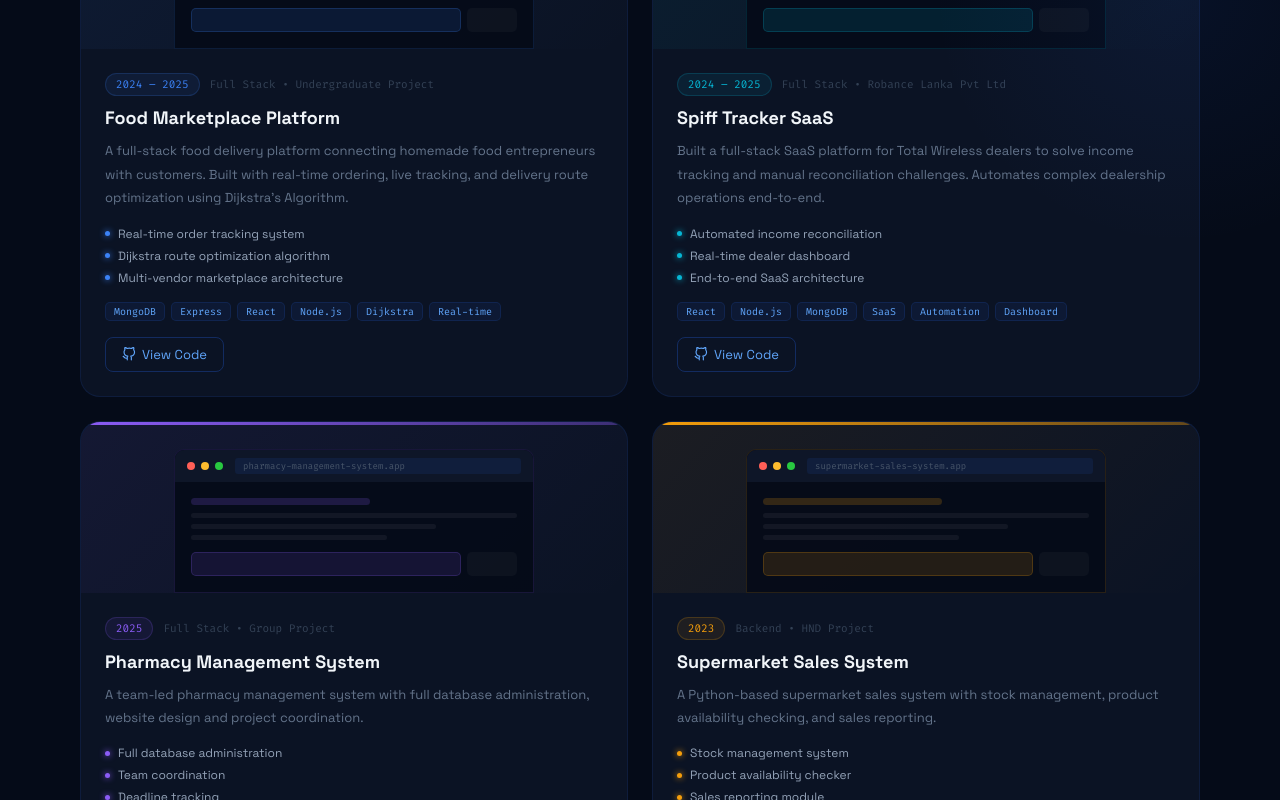
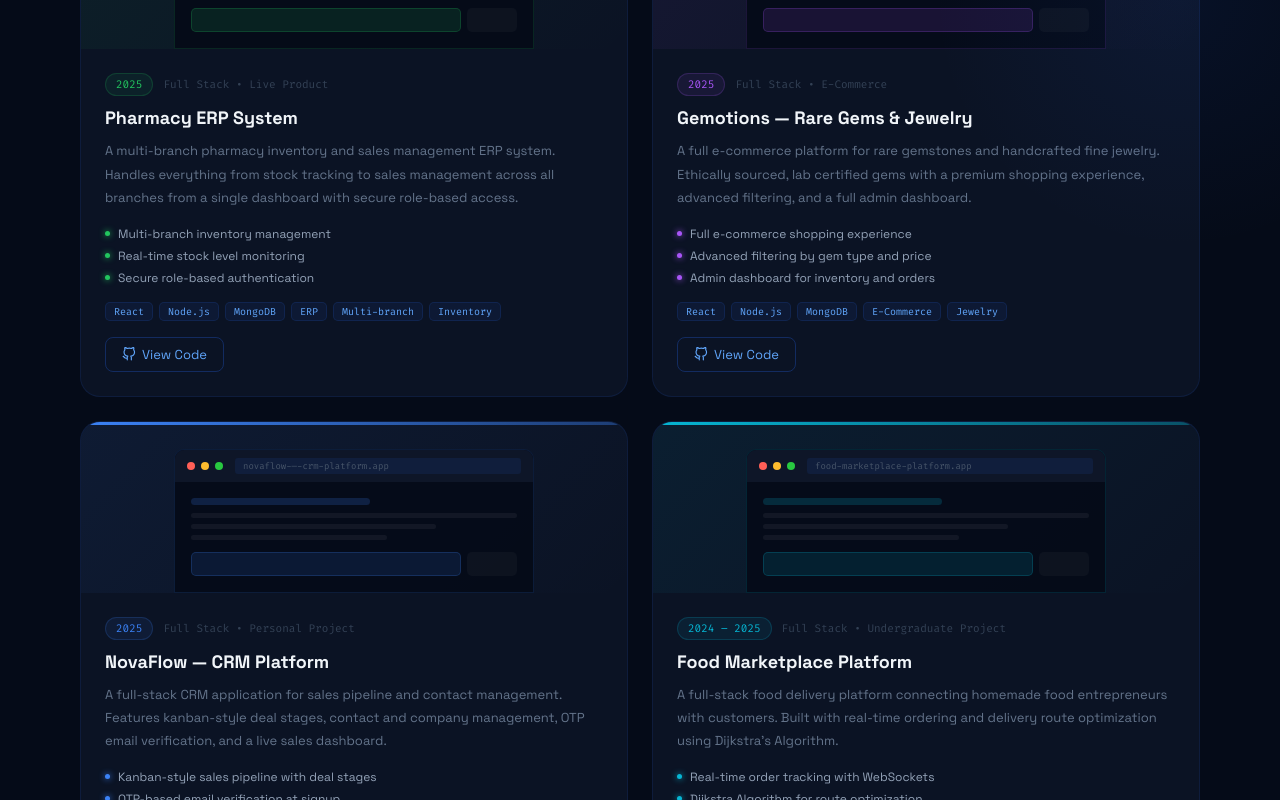
Before and after one commit to ishthiyaqAhamed/ishthiyaq-portfolio, a Next.js app: page / in a window 1280 px wide. Shown: the part 3900-4700 px from the top of the page. Built offline with nearby package versions, Linux system fonts and the light colour scheme.

Commit message:
added projects

```diff
--- a/app/components/sections/Projects.jsx
+++ b/app/components/sections/Projects.jsx
@@ -7,47 +7,67 @@ import Link from 'next/link'
 
 const projects = [
   {
-    title: 'Food Marketplace Platform',
-    category: 'Full Stack • Undergraduate Project',
-    description: 'A full-stack food delivery platform connecting homemade food entrepreneurs with customers. Built with real-time ordering, live tracking, and delivery route optimization using Dijkstra\'s Algorithm.',
-    tags: ['MongoDB', 'Express', 'React', 'Node.js', 'Dijkstra', 'Real-time'],
-    color: '#3b82f6',
-    year: '2024 – 2025',
+    title: 'Pharmacy ERP System',
+    category: 'Full Stack • Live Product',
+    description: 'A multi-branch pharmacy inventory and sales management ERP system. Handles everything from stock tracking to sales management across all branches from a single dashboard with secure role-based access.',
+    tags: ['React', 'Node.js', 'MongoDB', 'ERP', 'Multi-branch', 'Inventory'],
+    color: '#22c55e',
+    year: '2025',
     github: 'https://github.com/ishthiyaqAhamed',
-    highlights: ['Real-time order tracking system', 'Dijkstra route optimization algorithm', 'Multi-vendor marketplace architecture'],
+    live: 'https://pharmacy-erp-lime.vercel.app/',
+    highlights: [
+      'Multi-branch inventory management',
+      'Real-time stock level monitoring',
+      'Secure role-based authentication',
+    ],
     featured: true,
   },
   {
-    title: 'Spiff Tracker SaaS',
-    category: 'Full Stack • Robance Lanka Pvt Ltd',
-    description: 'Built a full-stack SaaS platform for Total Wireless dealers to solve income tracking and manual reconciliation challenges. Automates complex dealership operations end-to-end.',
-    tags: ['React', 'Node.js', 'MongoDB', 'SaaS', 'Automation', 'Dashboard'],
+    title: 'Gemotions — Rare Gems & Jewelry',
+    category: 'Full Stack • E-Commerce',
+    description: 'A full e-commerce platform for rare gemstones and handcrafted fine jewelry. Ethically sourced, lab certified gems with a premium shopping experience, advanced filtering, and a full admin dashboard.',
+    tags: ['React', 'Node.js', 'MongoDB', 'E-Commerce', 'Jewelry'],
+    color: '#a855f7',
+    year: '2025',
+    github: 'https://github.com/ishthiyaqAhamed',
+    live: 'https://gemotions.shop/',
+    highlights: [
+      'Full e-commerce shopping experience',
+      'Advanced filtering by gem type and price',
+      'Admin dashboard for inventory and orders',
+    ],
+    featured: true,
+  },
+  {
+    title: 'NovaFlow — CRM Platform',
+    category: 'Full Stack • Personal Project',
+    description: 'A full-stack CRM application for sales pipeline and contact management. Features kanban-style deal stages, contact and company management, OTP email verification, and a live sales dashboard.',
+    tags: ['Next.js', 'TypeScript', 'PostgreSQL', 'Prisma', 'Tailwind', 'CRM'],
+    color: '#3b82f6',
+    year: '2025',
+    github: 'https://github.com/ishthiyaqAhamed',
+    live: 'https://novaflowpro.online',
+    highlights: [
+      'Kanban-style sales pipeline with deal stages',
+      'OTP-based email verification at signup',
+      'Custom design system with Tailwind CSS',
+    ],
+    featured: true,
+  },
+  {
+    title: 'Food Marketplace Platform',
+    category: 'Full Stack • Undergraduate Project',
+    description: 'A full-stack food delivery platform connecting homemade food entrepreneurs with customers. Built with real-time ordering and delivery route optimization using Dijkstra\'s Algorithm.',
+    tags: ['MongoDB', 'Express', 'React', 'Node.js', 'Dijkstra', 'Real-time'],
     color: '#06b6d4',
     year: '2024 – 2025',
     github: 'https://github.com/ishthiyaqAhamed',
-    highlights: ['Automated income reconciliation', 'Real-time dealer dashboard', 'End-to-end SaaS architecture'],
-    featured: true,
-  },
-  {
-    title: 'Pharmacy Management System',
-    category: 'Full Stack • Group Project',
-    description: 'A team-led pharmacy management system with full database administration, website design and project coordination.',
-    tags: ['SQL', 'MySQL', 'Web Design', 'Database Admin'],
-    color: '#8b5cf6',
-    year: '2025',
-    github: 'https://github.com/ishthiyaqAhamed',
-    highlights: ['Full database administration', 'Team coordination', 'Deadline tracking'],
-    featured: false,
-  },
-  {
-    title: 'Supermarket Sales System',
-    category: 'Backend • HND Project',
-    description: 'A Python-based supermarket sales system with stock management, product availability checking, and sales reporting.',
-    tags: ['Python', 'Stock Management', 'Sales', 'CLI'],
-    color: '#f59e0b',
-    year: '2023',
-    github: 'https://github.com/ishthiyaqAhamed',
-    highlights: ['Stock management system', 'Product availability checker', 'Sales reporting module'],
+    live: null,
+    highlights: [
+      'Real-time order tracking with WebSockets',
+      'Dijkstra Algorithm for route optimization',
+      'Multi-vendor marketplace architecture',
+    ],
     featured: false,
   },
 ]
```
Also changed, not shown: app/projects/page.jsx (+36 -2 lines).
